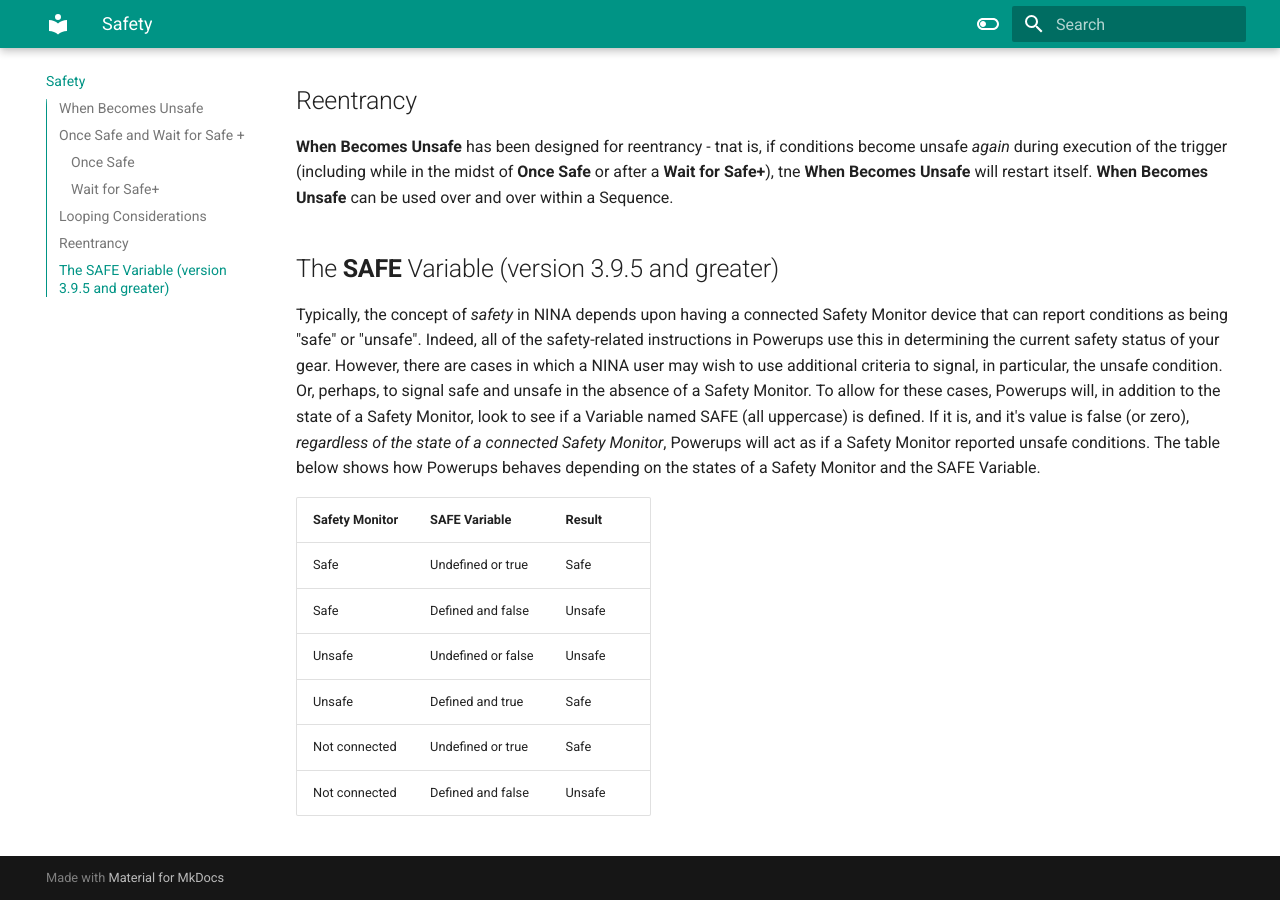
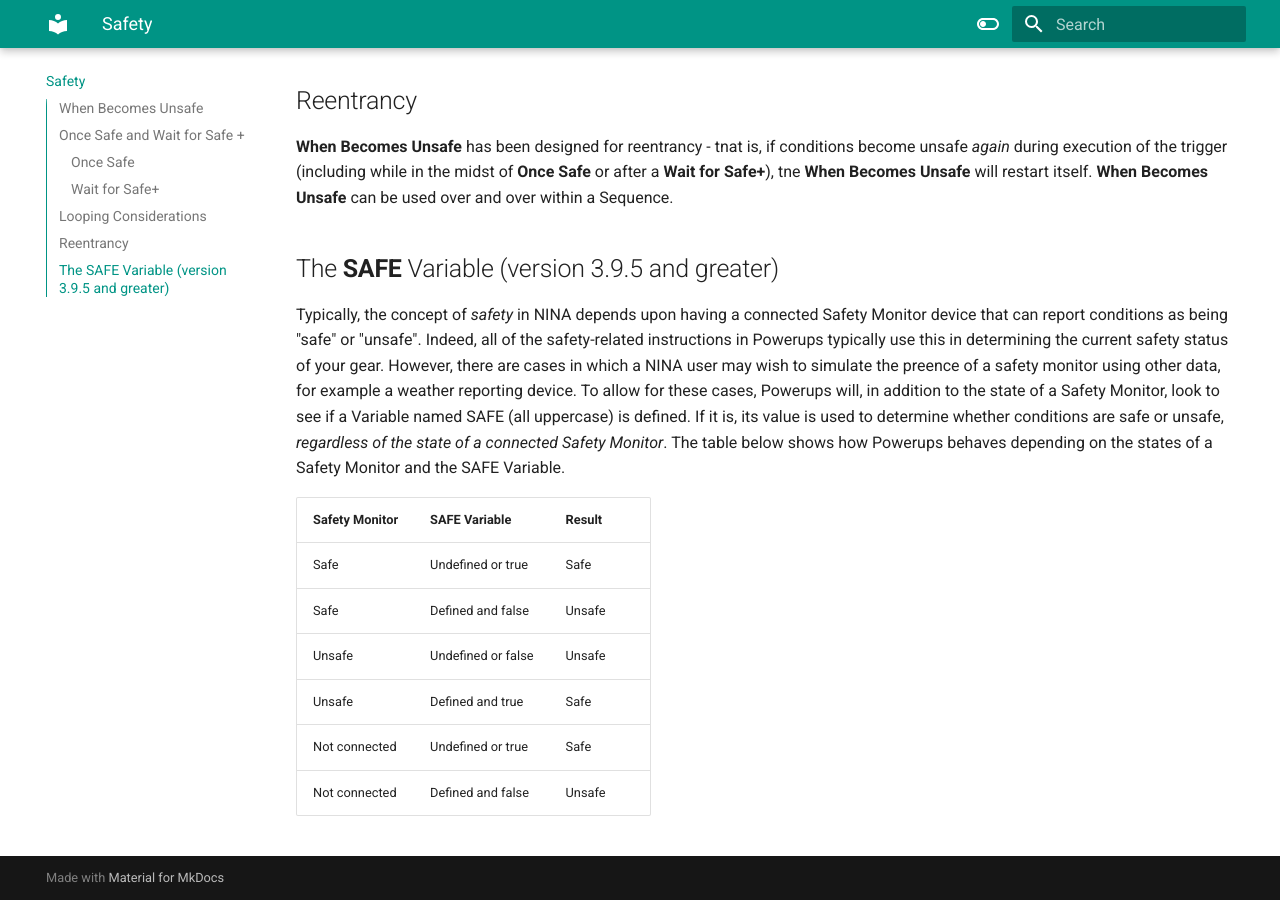
Before and after one commit to marcblank/marcblank.github.io, an MkDocs documentation site: the page built from docs/Safety.md, in a window 1280 px wide and 900 px high, scrolled down 2399 px. Built offline with MkDocs 1.6.1 and Material for MkDocs 9.7.7, drawn with Linux system fonts in a browser that asks for light colours.

```diff
--- a/docs/Safety.md
+++ b/docs/Safety.md
@@ -38,7 +38,7 @@
 
 ## The **SAFE** Variable (version 3.9.5 and greater)
 
-Typically, the concept of *safety* in NINA depends upon having a connected Safety Monitor device that can report conditions as being "safe" or "unsafe". Indeed, all of the safety-related instructions in Powerups use this in determining the current safety status of your gear. However, there are cases in which a NINA user may wish to use additional criteria to signal, in particular, the unsafe condition. Or, perhaps, to signal safe and unsafe in the absence of a Safety Monitor. To allow for these cases, Powerups will, in addition to the state of a Safety Monitor, look to see if a Variable named SAFE (all uppercase) is defined.  If it is, and it's value is false (or zero), *regardless of the state of a connected Safety Monitor*, Powerups will act as if a Safety Monitor reported unsafe conditions. The table below shows how Powerups behaves depending on the states of a Safety Monitor and the SAFE Variable.
+Typically, the concept of *safety* in NINA depends upon having a connected Safety Monitor device that can report conditions as being "safe" or "unsafe". Indeed, all of the safety-related instructions in Powerups typically use this in determining the current safety status of your gear. However, there are cases in which a NINA user may wish to simulate the preence of a safety monitor using other data, for example a weather reporting device. To allow for these cases, Powerups will, in addition to the state of a Safety Monitor, look to see if a Variable named SAFE (all uppercase) is defined.  If it is, its value is used to determine whether conditions are safe or unsafe, *regardless of the state of a connected Safety Monitor*. The table below shows how Powerups behaves depending on the states of a Safety Monitor and the SAFE Variable.
 
 
 | Safety Monitor     | SAFE Variable           |     Result     |
```
